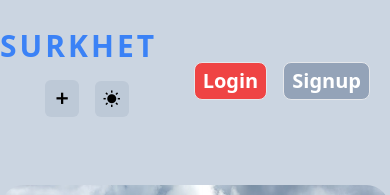
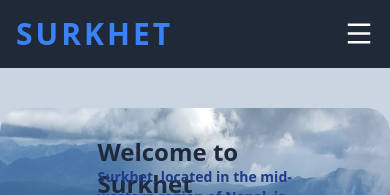
Before and after one commit to yogi-budha/https---github.com-yogi-budha-surkhet, a React (Vite) app in the folder frontend/: page / in a window 390 px wide. Shown: the top 195 px of the page. Built offline with nearby package versions, Linux system fonts and the light colour scheme; no server answers.

Commit message:
add a responsive na

```diff
--- a/frontend/src/App.jsx
+++ b/frontend/src/App.jsx
@@ -12,13 +12,13 @@ function App() {
   const [currState, setCurrState] = useState('Login')
 
   return (
-    <>
+    <div className="">
      {showLogin ? <LoginPopup setShowLogin={setShowLogin} currState={currState} setCurrState={setCurrState}/> : <></>}
-    <div className={`w-full min-h-screen bg-slate-300 dark:bg-slate-900 relative ${showLogin ? 'blur-sm overflow-y-hidden' : ''}`} >
+    <div className={`w-full min-h-screen bg-slate-300 dark:bg-slate-900  ${showLogin ? 'blur-sm overflow-y-hidden' : ''}`} >
      <Navbar setShowLogin={setShowLogin}  setCurrState={setCurrState}/>
       <Outlet />
     </div>
-    </>
+    </div>
 
   )
 }
--- a/frontend/src/Components/Navbar.jsx
+++ b/frontend/src/Components/Navbar.jsx
@@ -22,49 +22,74 @@ function Navbar({setShowLogin,setCurrState}) {
   useEffect(()=>{
     document.querySelector("html").classList.remove("light","dark")
     document.querySelector("html").classList.add(themeMode)
+
+    document.getElementById('menu-btn').addEventListener('click', function() { const menu = document.getElementById('mobile-menu'); menu.classList.toggle('hidden'); });
   },[themeMode])
 
   console.log(themeMode)
 
 
+
+
   return (
-    <div className="py-7 w-full flex justify-center">
-
-    <div className="w-full md:w-[55%] flex flex-col md:flex-row justify-between">
-
+<>
+<nav className="bg-gray-800 p-4">
+  <div className="container mx-auto flex justify-between items-center">
     <Link to={"/"}>
       <div className="flex items-center text-blue-500 text-3xl font-bold gap-3">
         <h1 className="tracking-widest" onClick={() => fetchproductData()}>SURKHET</h1>
       </div>
     </Link>
-
-      <div className="flex gap-4 text-lg items-center justify-center mt-4 md:mt-0">
+    <div className="hidden md:flex space-x-4">
       <Link to={"/createCard"} className="bg-slate-400 dark:bg-slate-500 dark:text-black bg-opacity-25 px-2 py-1 rounded-md font-bold">
         <i className="ri-add-fill"></i>
       </Link>
       <i onClick={themeChangeHandler} className="cursor-pointer bg-slate-400 dark:bg-slate-500 bg-opacity-25 px-2 rounded-md ri-sun-fill py-1"></i>
-      </div>
-
-    </div>
-
       {gettoken() ? (
-      <div className="flex gap-4 font-bold justify-center items-center px-5 mt-4 md:mt-0">
         <div className="cursor-pointer border px-2 py-1 rounded-lg bg-red-500 text-white text-xl" onClick={() => { localStorage.setItem("token", ""); fetchproductData() }}>
           Logout
         </div>
-      </div>
       ) : (
-      <div className="flex gap-4 font-bold justify-center items-center px-5 mt-4 md:mt-0">
+        <>
           <div className="cursor-pointer border px-2 py-1 rounded-lg bg-red-500 text-white text-xl" onClick={() => { setShowLogin(true); setCurrState("Login") }}>
             Login
           </div>
           <div className="cursor-pointer border px-2 py-1 rounded-lg bg-slate-400 text-white text-xl" onClick={() => { setCurrState("Sign up"); setShowLogin(true) }}>
             Signup
           </div>
+        </>
+      )}
     </div>
+    <div className="md:hidden">
+      <button id="menu-btn" className="text-white focus:outline-none">
+        <i className="ri-menu-line text-3xl"></i>
+      </button>
+    </div>
+  </div>
+  <div id="mobile-menu" className="hidden md:hidden  right-0 mt-2 py-2 w-48 rounded-md shadow-lg bg-gray-800">
+    <Link to={"/createCard"} className="block text-white px-4 py-2">
+      <i className="ri-add-fill"></i> Add
+    </Link>
+    <i onClick={themeChangeHandler} className="block cursor-pointer text-white px-4 py-2 ri-sun-fill">Theme</i>
+    {gettoken() ? (
+      <div className="block cursor-pointer text-white px-4 py-2" onClick={() => { localStorage.setItem("token", ""); fetchproductData() }}>
+        Logout
+      </div>
+    ) : (
+      <>
+        <div className="block cursor-pointer text-white px-4 py-2" onClick={() => { setShowLogin(true); setCurrState("Login") }}>
+          Login
+        </div>
+        <div className="block cursor-pointer text-white px-4 py-2" onClick={() => { setCurrState("Sign up"); setShowLogin(true) }}>
+          Signup
+        </div>
+      </>
     )}
+  </div>
+</nav>
 
-  </div>
+
+</>
 
   )
 }
--- /dev/null
+++ b/frontend/src/Components/SideNavBar.jsx
@@ -0,0 +1,23 @@
+import  { useEffect } from 'react'
+
+function SideNavBar() {
+
+    useEffect(() => {
+        const menuBtn = document.getElementById('menu-btn');
+        const mobileMenu = document.getElementById('mobile-menu');
+        menuBtn.addEventListener('click', () => {
+          menuBtn.classList.toggle('open');
+          mobileMenu.classList.toggle('hidden');
+        });
+      }, []);
+  return (
+
+    <>
+      <div className="md:hidden"> <button id="menu-btn" className="text-white focus:outline-none"> <i className="ri-menu-line text-3xl"></i> </button> </div>  <div id="mobile-menu" className="hidden md:hidden"> <a href="#" className="block text-white px-4 py-2">Home</a> <a href="#" className="block text-white px-4 py-2">About</a> <a href="#" className="block text-white px-4 py-2">Services</a> <a href="#" className="block text-white px-4 py-2">Contact</a>
+    </div>
+    </>
+
+  )
+}
+
+export default SideNavBar
```
Lines whose indentation alone changed are shown as unchanged.
